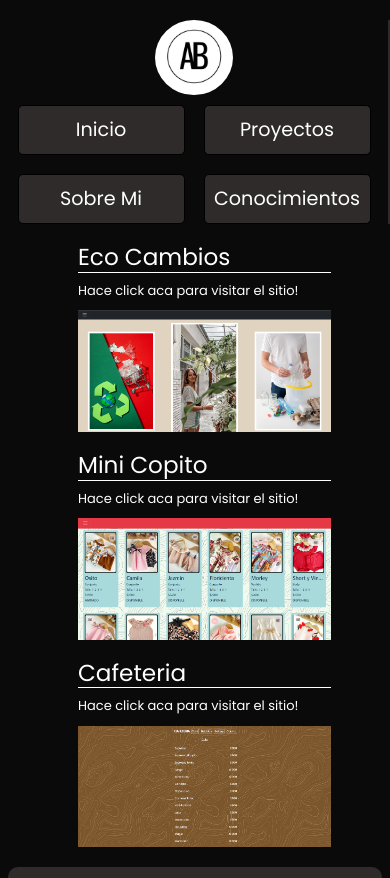
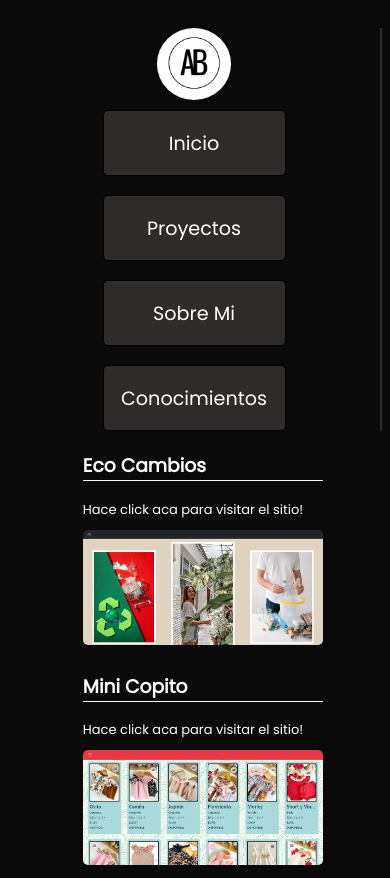
Before and after one commit to AgustinBlack/MiPortfolio, a React (Vite) app in the folder portfolio/: page /Proyectos in a window 390 px wide. Shown: the top 878 px of the page. Built offline with nearby package versions, Linux system fonts and the light colour scheme.

Commit message:
Changed styles and img

```diff
--- a/portfolio/index.html
+++ b/portfolio/index.html
@@ -1,15 +1,13 @@
-<!doctype html>
+<!DOCTYPE html>
 <html lang="en">
   <head>
     <meta charset="UTF-8" />
     <link rel="icon" type="image/svg+xml" href="./src/assets/Logo-AB.jpg" />
-    <link href="https://cdn.jsdelivr.net/npm/bootstrap@5.3.2/dist/css/bootstrap.min.css" rel="stylesheet" integrity="sha384-T3c6CoIi6uLrA9TneNEoa7RxnatzjcDSCmG1MXxSR1GAsXEV/Dwwykc2MPK8M2HN" crossorigin="anonymous">
     <meta name="viewport" content="width=device-width, initial-scale=1.0" />
     <title>Mi Portfolio</title>
   </head>
   <body>
     <div id="root"></div>
-    <script src="https://cdn.jsdelivr.net/npm/bootstrap@5.3.2/dist/js/bootstrap.bundle.min.js" integrity="sha384-C6RzsynM9kWDrMNeT87bh95OGNyZPhcTNXj1NW7RuBCsyN/o0jlpcV8Qyq46cDfL" crossorigin="anonymous"></script>
     <script type="module" src="/src/main.jsx"></script>
   </body>
 </html>
--- a/portfolio/src/components/Proyectos.jsx
+++ b/portfolio/src/components/Proyectos.jsx
@@ -9,17 +9,17 @@ const Proyectos = () => {
                 <div className={clases.proyectoDiv}>
                     <h3 className={clases.proyectoNombre}>Eco Cambios</h3>
                     <a className={clases.proyectoLinks} href="https://ecocambios.netlify.app/">Hace click aca para visitar el sitio!</a>
-                    <img src={ecoCambios} alt="" className={clases.proyectoImg}/>
+                    <a href="https://ecocambios.netlify.app/"><img src={ecoCambios} alt="" className={clases.proyectoImg}/></a>
                 </div>
                 <div className={clases.proyectoDiv}>
                     <h3 className={clases.proyectoNombre}>Mini Copito</h3>
                     <a className={clases.proyectoLinks} href="https://minicopito.netlify.app/">Hace click aca para visitar el sitio!</a>
-                    <img src={miniCopito} alt="" className={clases.proyectoImg}/>
+                    <a href="https://minicopito.netlify.app/"><img src={miniCopito} alt="" className={clases.proyectoImg}/></a>
                 </div>
                 <div className={clases.proyectoDiv}>
                     <h3 className={clases.proyectoNombre}>Cafeteria</h3>
                     <a className={clases.proyectoLinks} href="https://modelocafe.netlify.app/">Hace click aca para visitar el sitio!</a>
-                    <img src={cafeteria} alt="" className={clases.proyectoImg}/>
+                    <a href="https://modelocafe.netlify.app/"><img src={cafeteria} alt="" className={clases.proyectoImg}/></a>
                 </div>
                 {/* <div className={clases.proyectoDiv}>
                     <h3 className={clases.proyectoNombre}>FutClothes</h3>
--- a/portfolio/src/styles/Proyectos.module.css
+++ b/portfolio/src/styles/Proyectos.module.css
@@ -23,6 +23,12 @@
 .proyectoImg{
     width: 400px;
     margin-top: 10px;
+    border-radius: 5px;
+}
+
+.proyectoImg:hover{
+    box-shadow: 6px 7px 17px 0px rgb(179, 169, 169);
+    transition: all 0.6s ease;
 }
 
 .proyectoLinks{
@@ -36,10 +42,14 @@
     }
 
     .proyectoImg{
-        width: 253px;
+        width: 240px;
     }
 
     .proyectoLinks{
         font-size: small;
     }
+
+    .proyectoDiv{
+        width: 240px;
+    }
 }
```
Also changed, not shown: portfolio/src/assets/eco-cambios.png.
